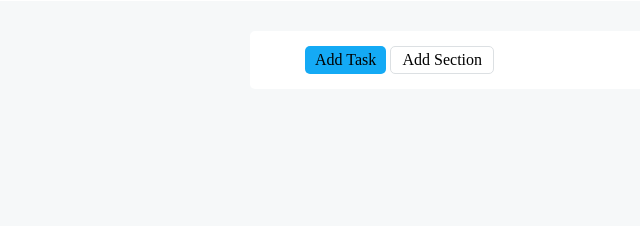
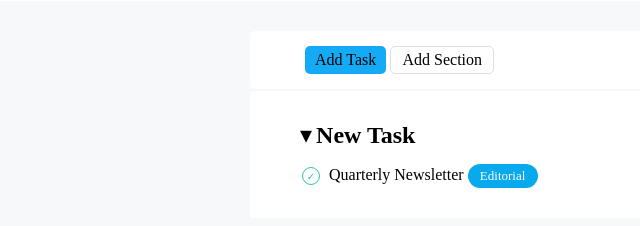
Before and after one commit to ErikaPezzini/html-css-toboolist, a plain HTML site: page index.html in a window 1280 px wide. Shown: the part 76-302 px from the top of the page, without its empty margins (0-640 px from the left). Drawn offline with Linux system fonts and the light colour scheme.

Commit message:
feat: Added Section New Task

```diff
--- a/css/style.css
+++ b/css/style.css
@@ -52,3 +52,59 @@ background-color: #FFFFFF;
 .first-section-borders {
     border-radius: 5px;
 }
+
+/* List Section */
+#main-background {
+    background-color: #FFFFFF;
+    width: 70%;
+    margin-top: 2px;
+    margin-left: 250px;
+    padding: 30px;
+    padding-left: 50px;
+    border-radius: 2px;
+}
+
+/* For all section */
+h2 {
+    display: inline-block;
+    padding-bottom: 15px;
+}
+
+.arrow-size {
+    font-size: x-large;
+}
+
+.checkmarks {
+    display: inline-block;
+    color: #2CC6AB;
+    font-size: x-small;
+    border: 1px solid #2CC6AB;
+    border-radius: 100%;
+    height: 18px;
+    width: 18px;
+    text-align: center;
+    line-height: 18px;
+}
+
+div {
+    padding-left: 2px;
+}
+
+.text {
+    display: inline-block;
+    padding-left: 5px;
+}
+
+.editorial-tag {
+    background-color: #09A9ED;
+}
+
+.tags {
+    display: inline-block;
+    border-radius: 15px;
+    padding: 4px;
+    width: 70px;
+    font-size: small;
+    color:#FFFFFF;
+    text-align: center;
+}
--- a/index.html
+++ b/index.html
@@ -18,7 +18,20 @@
             <span id="first-section-task" class="first-section-borders">Add Task</span>
             <span id="first-section-section" class="first-section-borders">Add Section</span>
         </section>
+        <!--List Section-->
+        <div id="main-background">
+            <!--New Task-->
+            <section>
+                <span class="arrow-size">&#9662;</span>
+                <h2>New Task</h2>
+                <div>
+                    <span class="checkmarks">&checkmark;</span>
+                    <p class="text">Quarterly Newsletter</p>
+                    <span class="editorial-tag tags">Editorial</span>
+                </div>
+            </section>
 
+        </div>
     </main>
 </body>
 </html>
```
